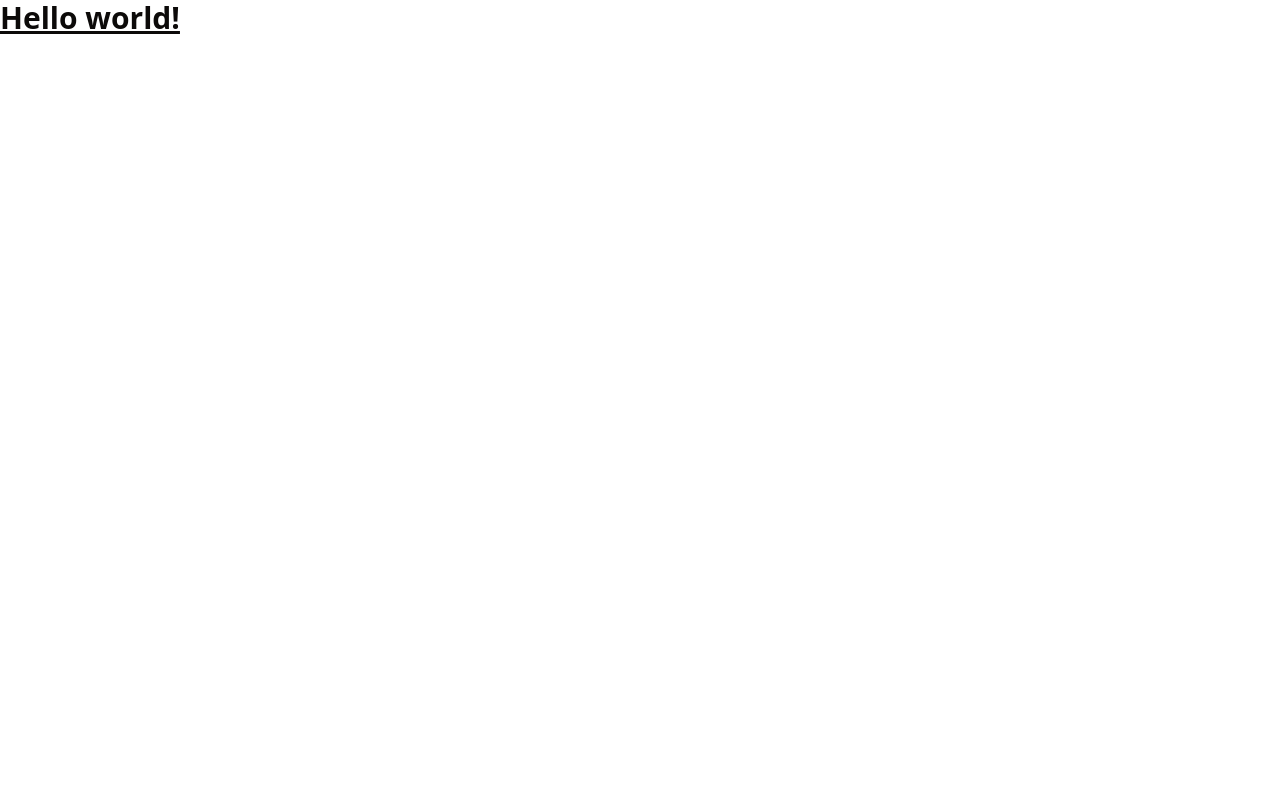
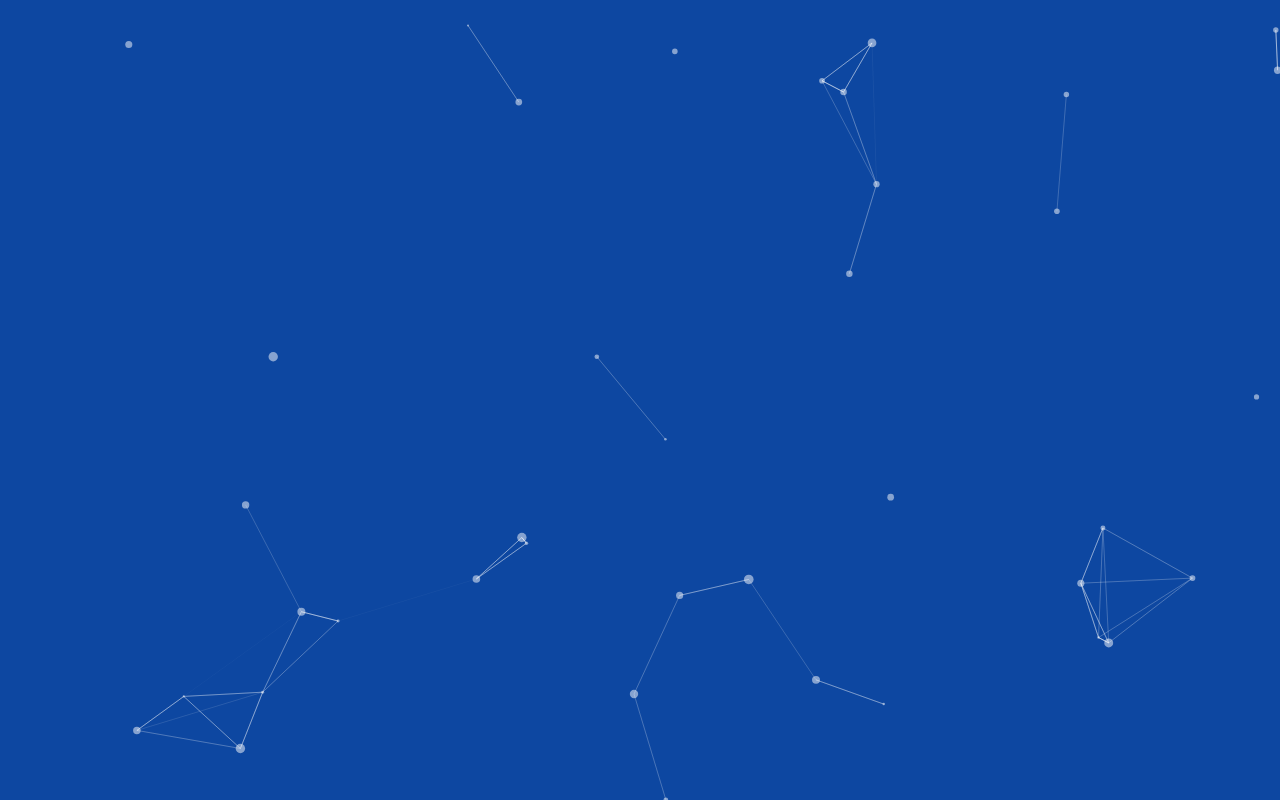
Before and after one commit to iam-hussain/profile, a React (Vite) app: page / in a window 1280 px wide. Built offline with nearby package versions, Linux system fonts and the light colour scheme.

Commit message:
particles js

```diff
--- a/package.json
+++ b/package.json
@@ -12,6 +12,9 @@
   "dependencies": {
     "@radix-ui/react-icons": "^1.3.0",
     "@radix-ui/react-slot": "^1.1.0",
+    "@tsparticles/engine": "^3.5.0",
+    "@tsparticles/react": "^3.0.0",
+    "@tsparticles/slim": "^3.5.0",
     "class-variance-authority": "^0.7.0",
     "clsx": "^2.1.1",
     "lucide-react": "^0.439.0",
--- a/src/app/index.tsx
+++ b/src/app/index.tsx
@@ -1,11 +1,53 @@
+import { useEffect, useMemo, useState } from "react";
+import Particles, { initParticlesEngine } from "@tsparticles/react";
+import {
+  type Container,
+  type ISourceOptions,
+} from "@tsparticles/engine";
+// import { loadAll } from "@tsparticles/all"; // if you are going to use `loadAll`, install the "@tsparticles/all" package too.
+// import { loadFull } from "tsparticles"; // if you are going to use `loadFull`, install the "tsparticles" package too.
+import { loadSlim } from "@tsparticles/slim"; // if you are going to use `loadSlim`, install the "@tsparticles/slim" package too.
+// import { loadBasic } from "@tsparticles/basic"; // if you are going to use `loadBasic`, install the "@tsparticles/basic" package too.
+import particlesOptions  from './particles-options'
 
-function App() {
+const App = () => {
+  const [init, setInit] = useState(false);
 
-  return (
-    <h1 className="text-3xl font-bold underline">
-      Hello world!
-    </h1>
-  )
-}
+  // this should be run only once per application lifetime
+  useEffect(() => {
+    initParticlesEngine(async (engine) => {
+      // you can initiate the tsParticles instance (engine) here, adding custom shapes or presets
+      // this loads the tsparticles package bundle, it's the easiest method for getting everything ready
+      // starting from v2 you can add only the features you need reducing the bundle size
+      //await loadAll(engine);
+      //await loadFull(engine);
+      await loadSlim(engine);
+      //await loadBasic(engine);
+    }).then(() => {
+      setInit(true);
+    });
+  }, []);
+
+  const particlesLoaded = async (container?: Container): Promise<void> => {
+    console.log(container);
+  };
+
+  const options: ISourceOptions = useMemo(
+    () => (particlesOptions),
+    [],
+  );
+
+  if (init) {
+    return (
+      <Particles
+        id="tsparticles"
+        particlesLoaded={particlesLoaded}
+        options={options}
+      />
+    );
+  }
+
+  return <></>;
+};
 
 export default App
--- /dev/null
+++ b/src/app/particles-options.ts
@@ -0,0 +1,74 @@
+import {
+    MoveDirection,
+    OutMode,
+  } from "@tsparticles/engine";
+
+const options = {
+    background: {
+      color: {
+        value: "#0d47a1",
+      },
+    },
+    fpsLimit: 120,
+    interactivity: {
+      events: {
+        onClick: {
+          enable: true,
+          mode: "push",
+        },
+        onHover: {
+          enable: true,
+          mode: "repulse",
+        },
+      },
+      modes: {
+        push: {
+          quantity: 4,
+        },
+        repulse: {
+          distance: 200,
+          duration: 0.4,
+        },
+      },
+    },
+    particles: {
+      color: {
+        value: "#ffffff",
+      },
+      links: {
+        color: "#ffffff",
+        distance: 150,
+        enable: true,
+        opacity: 0.5,
+        width: 1,
+      },
+      move: {
+        direction: MoveDirection.none,
+        enable: true,
+        outModes: {
+          default: OutMode.out,
+        },
+        random: false,
+        speed: 6,
+        straight: false,
+      },
+      number: {
+        density: {
+          enable: true,
+        },
+        value: 80,
+      },
+      opacity: {
+        value: 0.5,
+      },
+      shape: {
+        type: "circle",
+      },
+      size: {
+        value: { min: 1, max: 5 },
+      },
+    },
+    detectRetina: true,
+  }
+
+  export default  options
```
Also changed, not shown: 1 other file (tests, documents, lock files or other folders).
